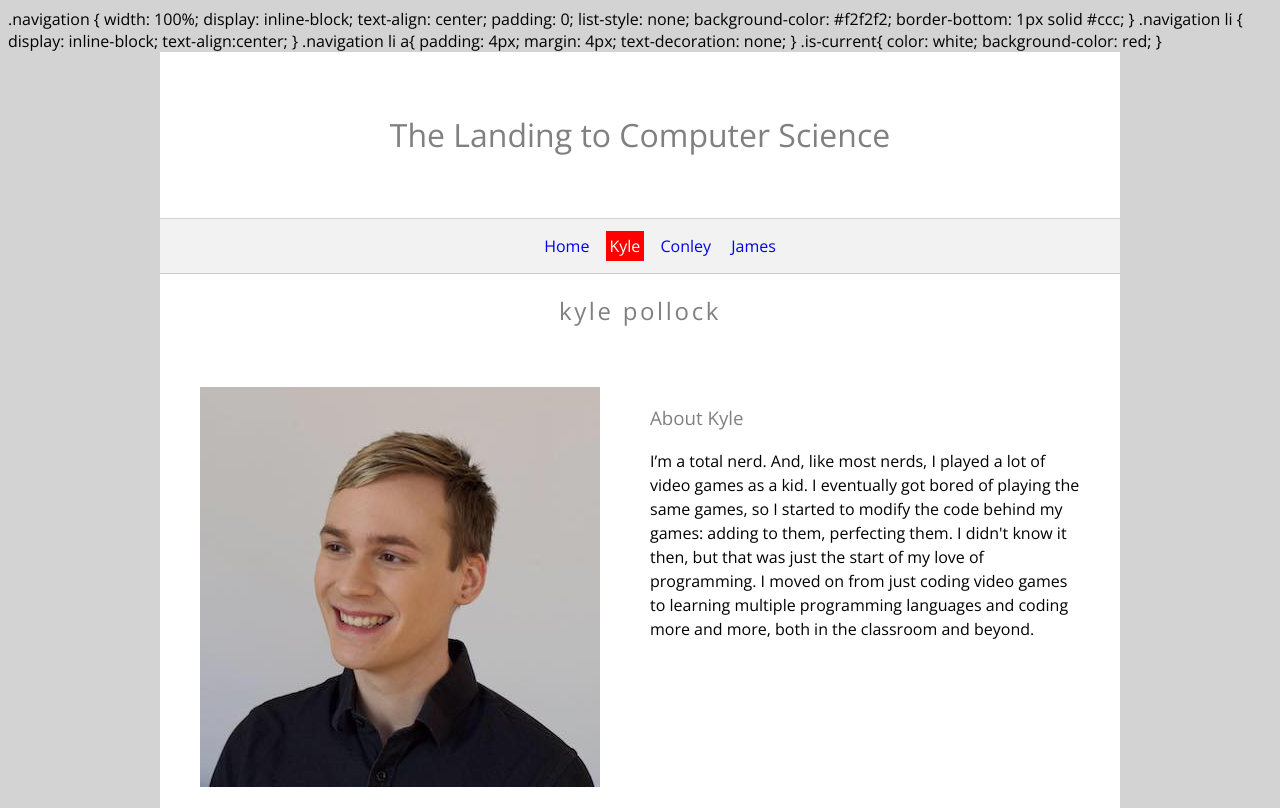
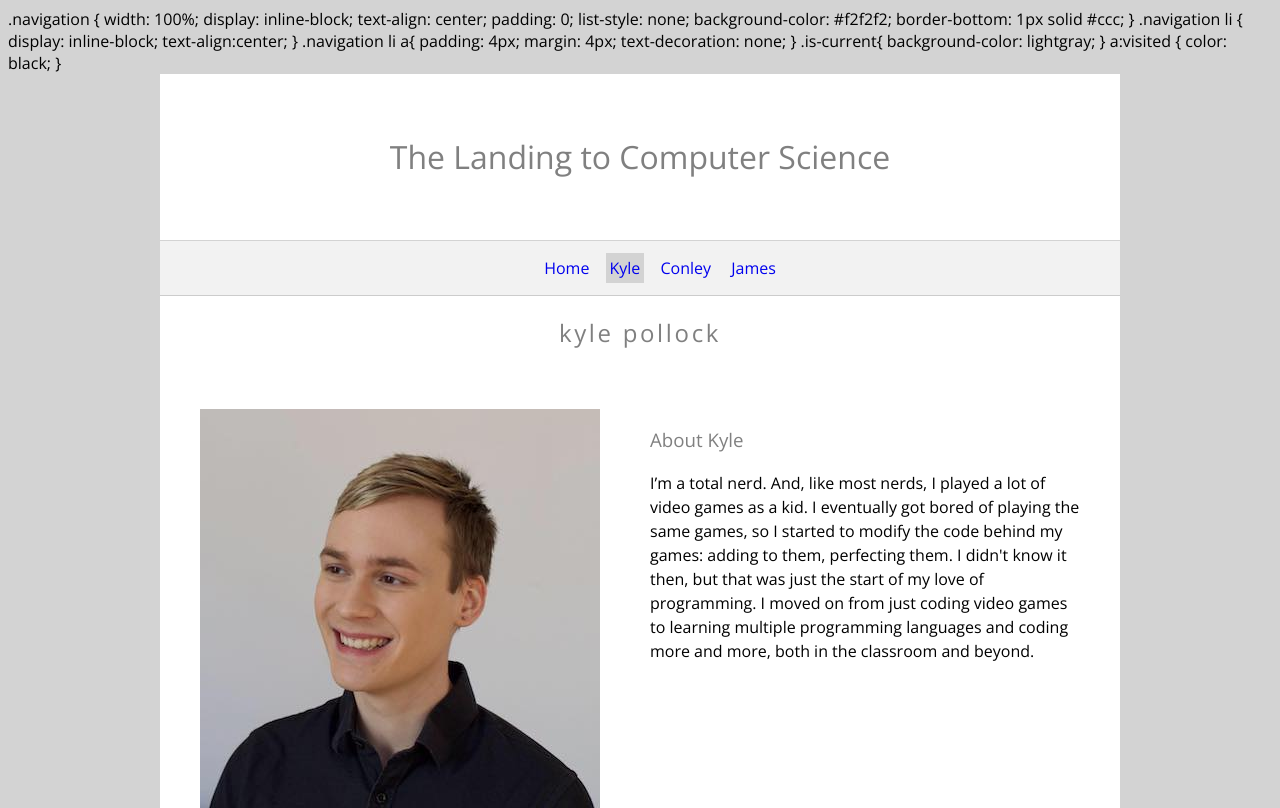
Before and after one commit to Mayshinlyan/Assignment3-New-York, a PHP site: page /kyle.php in a window 1280 px wide. Shown: the top 808 px of the page. Run offline with PHP 8.4, Linux system fonts and the light colour scheme.

Commit message:
adjusted nav css

```diff
--- a/css/nav.css
+++ b/css/nav.css
@@ -18,7 +18,11 @@
   	text-decoration: none;
 
 }
+
 .is-current{
-	color: white;
-	background-color: red;
+  background-color: lightgray;
 }
+
+a:visited {
+  color: black;
+}
```
Also changed, not shown: 1 other file.
